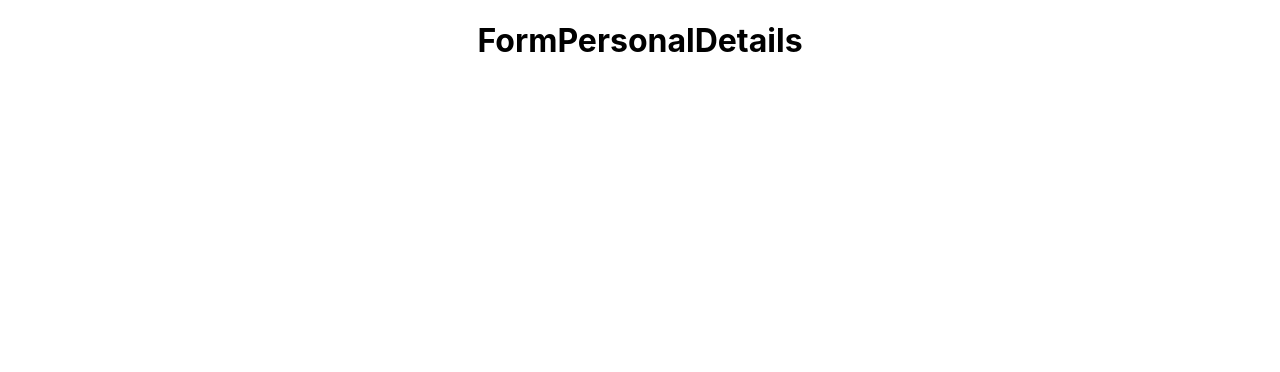
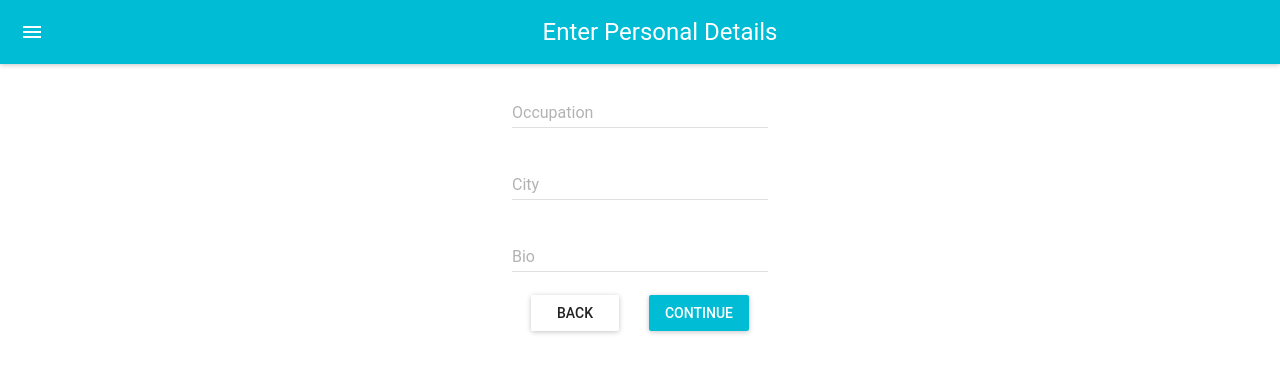
Before and after one commit to iitb-civil/form, a React (Create React App) app: page / in a window 1280 px wide. Both pictures are taken after a click on the button "CONTINUE". Shown: the top 372 px of the page. Built offline with nearby package versions, Linux system fonts and the light colour scheme.

Commit message:
Don't know if it will work or not. Solving blank page

```diff
--- a/package.json
+++ b/package.json
@@ -1,5 +1,5 @@
 {
-  "home": "https://iitb-civil.github.io/form/",
+  "home": ".",
   "name": "form-deploy",
   "version": "0.1.0",
   "private": true,
--- a/src/components/FormPersonalDetails.js
+++ b/src/components/FormPersonalDetails.js
@@ -0,0 +1,75 @@
+import React, { Component } from 'react';
+import MuiThemeProvider from 'material-ui/styles/MuiThemeProvider';
+import AppBar from 'material-ui/AppBar';
+import TextField from 'material-ui/TextField';
+import RadioButton from 'material-ui/RadioButton';
+import { RaisedButton } from 'material-ui';
+
+export class FormPersonalDetails extends Component {
+
+	continue = e => {
+		e.preventDefault();
+		this.props.nextStep();
+	};
+
+	back = e => {
+		e.preventDefault();
+		this.props.prevStep();
+	};
+
+
+	render() {
+		const { values, handleChange } = this.props;
+		return (
+			<div>
+				<MuiThemeProvider>
+					<React.Fragment>
+						<AppBar title="Enter Personal Details" />
+						<TextField
+							hintText="Enter Your Occupation"
+							floatingLabelText="Occupation"
+							onChange={handleChange('occupation')}
+							defaultValue={values.occupation}
+						/>
+						<br/>
+						<TextField
+							hintText="Enter Your city"
+							floatingLabelText="City"
+							onChange={handleChange('city')}
+							defaultValue={values.city}
+						/>
+						<br/>
+						<TextField
+							hintText="Enter Your Bio"
+							floatingLabelText="Bio"
+							onChange={handleChange('bio')}
+							defaultValue={values.bio}
+						/>
+						<br/>
+						<RaisedButton
+							label="Back"
+							primary={false}
+							style={styles.button}
+							onClick={this.back}
+						/>
+						<RaisedButton
+							label="Continue"
+							primary={true}
+							style={styles.button}
+							onClick={this.continue}
+						/>
+					</React.Fragment>
+				</MuiThemeProvider>
+			</div>
+		)
+	}
+}
+
+
+const styles = {
+	button: {
+		margin: 15
+	}
+}
+
+export default FormPersonalDetails;
--- a/src/components/FormUserDetails.js
+++ b/src/components/FormUserDetails.js
@@ -35,10 +35,10 @@ export class FormUserDetails extends Component {
 						/>
 						<br/>
 						<TextField
-							hintText="Enter Your Occupation"
-							floatingLabelText="Occupation"
-							onChange={handleChange('occupation')}
-							defaultValue={values.occupation}
+							hintText="Enter Your Mobile Number"
+							floatingLabelText="Mobile No."
+							onChange={handleChange('mobile')}
+							defaultValue={values.mobile}
 						/>
 						<br/>
 						<RaisedButton
--- a/src/components/UserForm.js
+++ b/src/components/UserForm.js
@@ -1,12 +1,14 @@
 import React, { Component } from 'react';
+import FormPersonalDetails from './FormPersonalDetails';
 import FormUserDetails from './FormUserDetails';
+// import FormPersonalDetails from './FormPersonalDetails';
 
 export class UserForm extends Component {
 
 	state = {
 		step : 1,
 		fullName: '',
-		// lastName: '',
+		mobile: '',
 		email: '',
 		occupation: '',
 		city: '',
@@ -21,7 +23,7 @@ export class UserForm extends Component {
 			step: step+1
 		});
 	}
-	pervStep = () =>{
+	prevStep = () =>{
 		const { step } = this.state;
 		this.setState({
 			step: step-1
@@ -35,8 +37,8 @@ export class UserForm extends Component {
 
 	render() {
 		const { step } = this.state;
-		const { fullName, email, occupation, city, bio } = this.state;
-		const values = { fullName, email, occupation, city, bio }
+		const { fullName, mobile, email, occupation, city, bio } = this.state;
+		const values = { fullName, email, occupation, city, bio, mobile }
 
 
 		switch(step){
@@ -50,9 +52,12 @@ export class UserForm extends Component {
 				)
 			case 2:
 				return(
-					<h1>
-						FormPersonalDetails
-					</h1>
+					<FormPersonalDetails
+						nextStep = {this.nextStep}
+						prevStep = {this.prevStep}
+						handleChange= {this.handleChange}
+						values= {values}
+					/>
 				)
 			case 3:
 				return(
```
